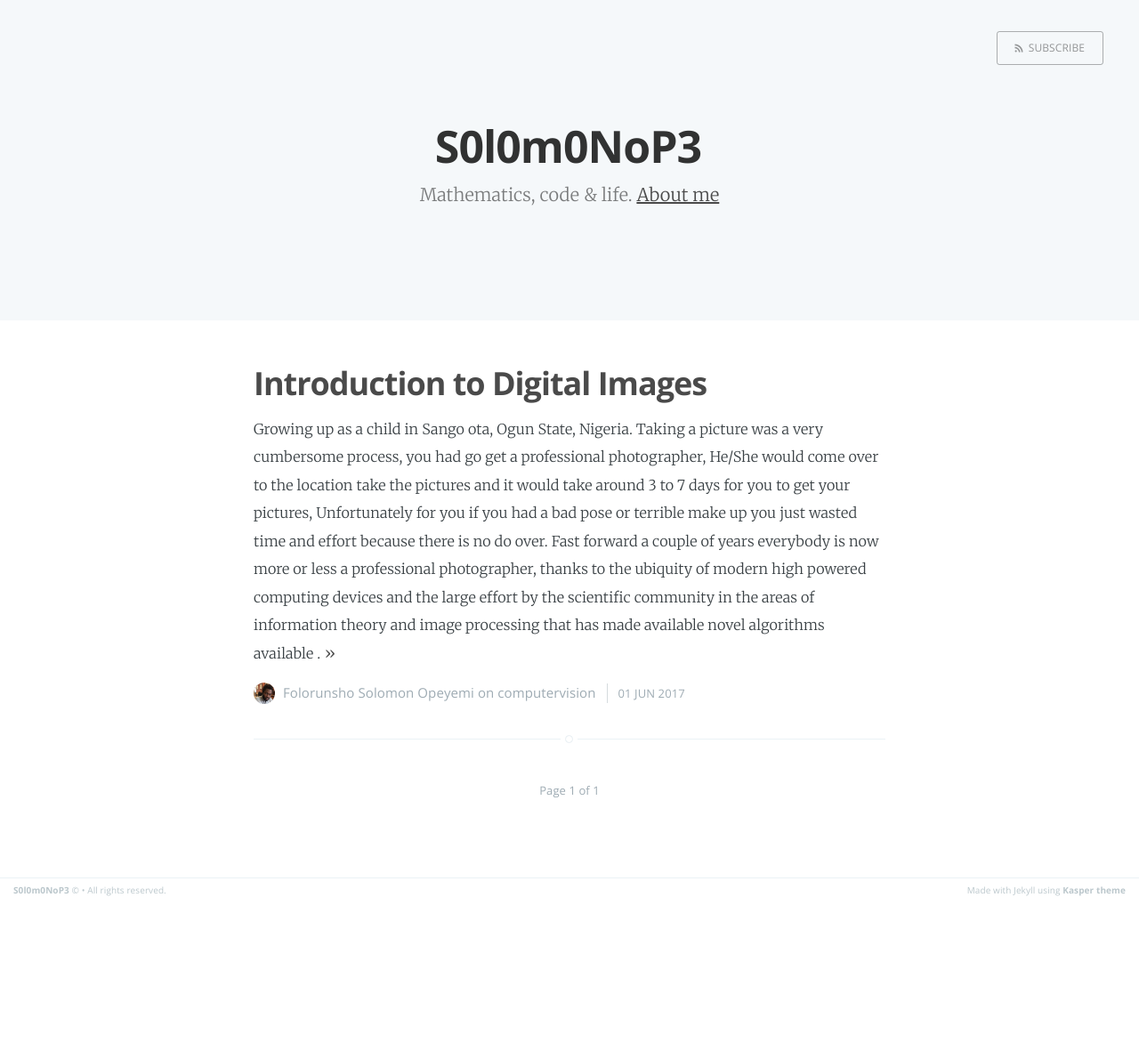
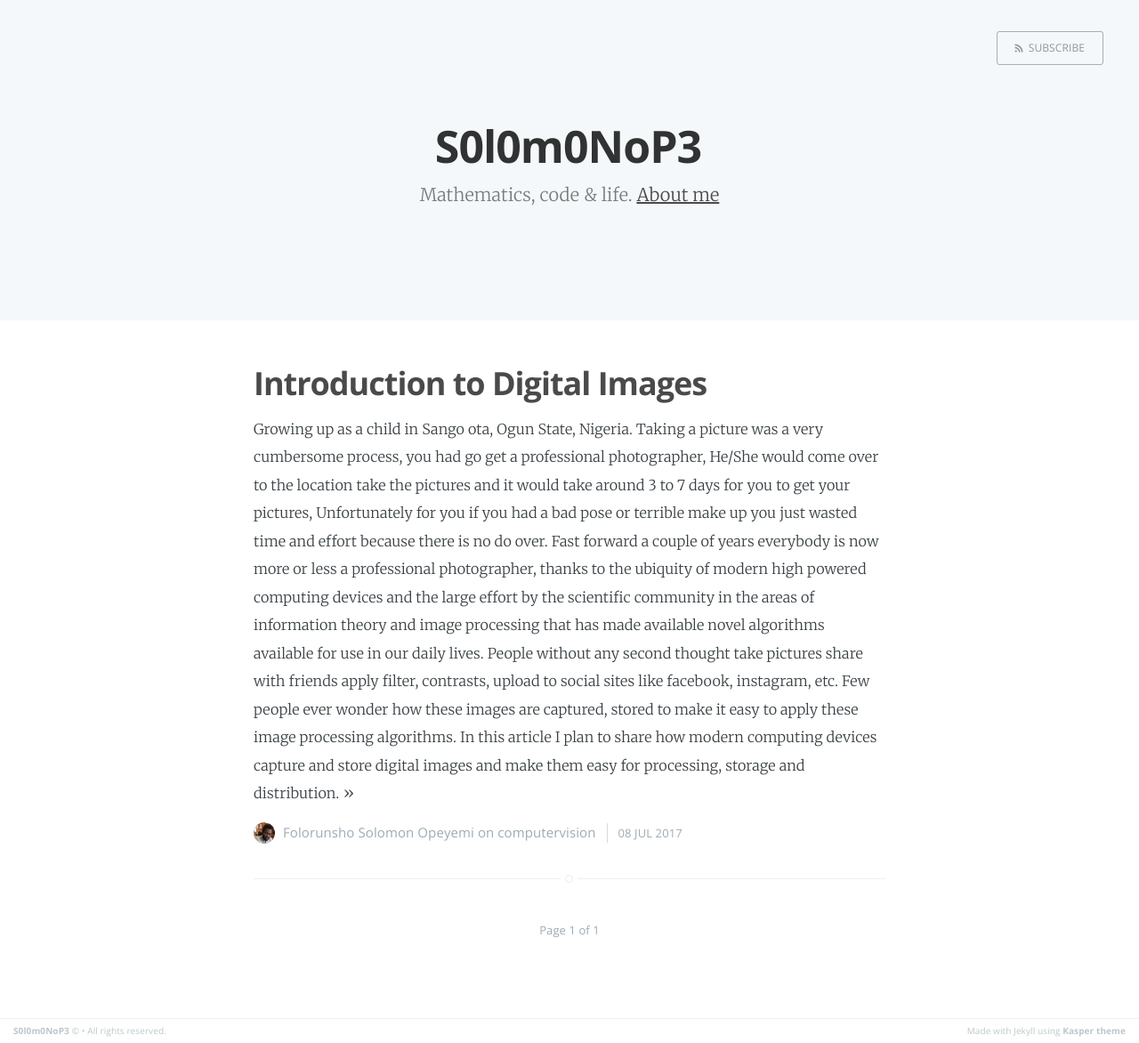
Before and after one commit to solomonope/solomonope.github.io, a Jekyll site: the page built from index.html, in a window 1280 px wide. Shown: the whole page at 89% size. Built offline with Jekyll 4.4.1, drawn with Linux system fonts in a browser that asks for light colours; the list of posts is cut into pages by our own code; before the commit the page ends 1015 px from its top, so only the background shows below that; some of the changed lines change nothing that is shown.

Commit message:
publish image processing

```diff
--- a/_posts/2017-06-28-digitalimages.markdown
+++ b/_posts/2017-06-28-digitalimages.markdown
@@ -1,38 +1,32 @@
 ---
 layout: post
 title:  "Introduction to Digital Images"
-date:   2017-06-01 00:00:00
+date:   2017-07-08 00:00:00
 disqus: true
 author: true
 categories: computervision
 ---
 
-
 Growing up as a child in Sango ota, Ogun State, Nigeria. Taking a picture was a very cumbersome process, you had go get a professional photographer, He/She would come over to the location take the pictures and it would take around 3 to 7 days for you to get your pictures, Unfortunately for you if you had a bad pose or terrible make up you just wasted time and effort because there is no do over.
-Fast forward a couple of years everybody is now more or less a professional photographer, thanks to the ubiquity of modern high powered computing devices and the large effort by the scientific community  in the areas of information theory and image processing that has made available novel algorithms available .
-
-People without any second thought take pictures share with friends apply filter,contracts upload to social sites like facebook,  instagram, etc. Few people ever wonder how these  images are captured, stored to make it easy to apply these image processing algorithms.
-
+Fast forward a couple of years everybody is now more or less a professional photographer, thanks to the ubiquity of modern high powered computing devices and the large effort by the scientific community  in the areas of information theory and image processing that has made available novel algorithms available for use in our daily lives.
+People without any second thought take pictures share with friends apply filter, contrasts, upload to social sites like facebook,  instagram, etc. Few people ever wonder how these  images are captured, stored to make it easy to apply these image processing algorithms.
 In this article I plan to share how modern computing devices capture and store digital images and make them easy for processing, storage and distribution.
 
-
-#   Image as a Signal
+# Image as a Signal
 
 A signal is  a function that maps/relates  a set  of one or more value(s) or number(input)  to another set of value(s) or number(output),  a specific number for the same signal or function would always map to the same number
-A function has three main parts  namely input(s) sometimes referred to as independent variable(s), relation and output sometimes referred to as dependent variable, The relation describes the relationship between  the input variable and the output variable an example is the function describe below,  f(x) =  2x+7, here the input is x, the relation is 2x+7 and the output is the result of this computation.
+A function has three main parts  namely input(s) (sometimes referred to as independent variable(s)),  the relation and output (sometimes referred to as dependent variable), The relation describes the relationship between  the input variable and the output variable an example is the function describe below,  f(x) =  2x+7, here the input is x, the relation is 2x+7 and the output is the result of this computation.
 
-<img src='https://d2mxuefqeaa7sj.cloudfront.net/s_A307448D73619847BBAE4637D13A7398C7639787817565D0F7DF3828E14DC089_1498646191782_FunctionMachine.png' class="center"/>
-
-
+<img src="https://d2mxuefqeaa7sj.cloudfront.net/s_A307448D73619847BBAE4637D13A7398C7639787817565D0F7DF3828E14DC089_1498646191782_FunctionMachine.png" />
 
 A signal can be analogue or digital, The fundamental difference between a digital signal and an analogue signal is that for  an analogue signal the range of values for the dependent variable and the independent variable is infinite, while for a digital signal that range is fixed.
 
 For most physically occurring signals their input is time e.g sound, pressure, primarily because of how transducers work.
 
 
-https://d2mxuefqeaa7sj.cloudfront.net/s_A307448D73619847BBAE4637D13A7398C7639787817565D0F7DF3828E14DC089_1498627363868_sampling.png
-https://d2mxuefqeaa7sj.cloudfront.net/s_A307448D73619847BBAE4637D13A7398C7639787817565D0F7DF3828E14DC089_1498627363864_quantization.jpg
+<img src="https://d2mxuefqeaa7sj.cloudfront.net/s_A307448D73619847BBAE4637D13A7398C7639787817565D0F7DF3828E14DC089_1498627363868_sampling.png" />
 
+<img src="https://d2mxuefqeaa7sj.cloudfront.net/s_A307448D73619847BBAE4637D13A7398C7639787817565D0F7DF3828E14DC089_1498627363864_quantization.jpg"/>
 
 An analogue signal is converted to a digital signal, by going through a process call Analogue to digital conversion, in this process the signal is sampled and quantized,  sampling  involves measuring the instantaneous value of a signal at fixed time intervals  getting a sequence of values, referred to a discrete time values.
 while quantisation involves  assigning a value from the fixed set of values to this instantaneous value, it could be the exact value or this closest value, in this process precision is usually lost.
@@ -44,39 +38,77 @@
 
 # Vision and Image formation
 
-
-https://d2mxuefqeaa7sj.cloudfront.net/s_A307448D73619847BBAE4637D13A7398C7639787817565D0F7DF3828E14DC089_1498624558733_camera.png
-https://d2mxuefqeaa7sj.cloudfront.net/s_A307448D73619847BBAE4637D13A7398C7639787817565D0F7DF3828E14DC089_1498624558738_eyes.png
-
+<img src="https://d2mxuefqeaa7sj.cloudfront.net/s_A307448D73619847BBAE4637D13A7398C7639787817565D0F7DF3828E14DC089_1498624558733_camera.png" />
+<img src="https://d2mxuefqeaa7sj.cloudfront.net/s_A307448D73619847BBAE4637D13A7398C7639787817565D0F7DF3828E14DC089_1498624558738_eyes.png" />
 
 A lot of modern engineering is inspired by nature and the way a modern camera captures an image is a model of how the eyes work.
 The camera like the eyes consist of two fundamental parts the lens and the light intensity sensors, it also contains the iris, which controls the amount of light passing through the lense.
 
 
-https://d2mxuefqeaa7sj.cloudfront.net/s_A307448D73619847BBAE4637D13A7398C7639787817565D0F7DF3828E14DC089_1498630810953_image_acquisition.png
+<img src="https://d2mxuefqeaa7sj.cloudfront.net/s_A307448D73619847BBAE4637D13A7398C7639787817565D0F7DF3828E14DC089_1498630810953_image_acquisition.png" />
 
 
 The fundamental process of image formation and vision is the light from a light source falls on objects within a scene, some of these light is absorbed by the objects in the scene and some are reflected back, these reflected light intensity, then goes through a system of lenses depending on the intensity of the light the iris either contracts or detracts, the lense then focuses these reflected light on the light intensity sensors, these sensors are arranged in a grid like manner indexed by their x and y co-ordinates. Each point on the grid is referred to as a pixel which contains the measure light intensity at the position.
-The  number of grid positions in the x and y co-ordinates, gives what is called image resolution, this is different from the ADC resolution, the multilication of the values of x and y, gives the total number of pixels in the image.
-It is very common for manufactures of camera to say their camera is 3Mega Pixel camera, what they mean is the widght(x) and the height(y) of the image give the total number of pixels in the image.
-The number of pixels in an image and the number of bits per pixel contribute to the quality of image, The higher the number of pixel there is in an image the smoother or clearer the image would appear and the higher the number of bits per pixel in an image the more real or the more colours the image would be able to represent their by improving the visual perception of the acquired digital image.
+The  number of grid positions in the x and y co-ordinates, gives what is called image resolution, this is different from the ADC resolution, the multiplication of the values of x and y, gives the total number of pixels in the image.
+It is very common for manufactures of camera to say their camera is a 3 Megapixel camera, what they mean is the width(x) and the height(y) of the image give the total number of pixels in the image, when multiplied together, this is essentially the area of the grid.
+
+The number of pixels in an image and the number of bits per pixel contribute to the quality of image, The higher the number of pixels there is in an image the smoother or clearer the image would appear and the higher the number of bits per pixel in an image the more real or the more colours the image would be able to represent their by improving the visual perception of the acquired digital image.
+
+# Types of  Digital Image
+## Binary Image
+<img src="https://d2mxuefqeaa7sj.cloudfront.net/s_A307448D73619847BBAE4637D13A7398C7639787817565D0F7DF3828E14DC089_1499581478706_binary.png" />
 
 
 
-# Types of  Digital Image
-  Binary Image
+As indicated by the name, binary images are images that contain only to discrete levels  in the pixels of image, you guessed the discrete levels represent black and white, the integral values usually does not matter much but the common values are 0 and 255, 0 and 1. where 0 is for black in all instances.
 
-      Gray scale Image
-      Colour Image
+## Gray scale Image
+<img src="https://d2mxuefqeaa7sj.cloudfront.net/s_A307448D73619847BBAE4637D13A7398C7639787817565D0F7DF3828E14DC089_1499581499318_gray_capture.png" />
 
+
+Gray scale images contain discrete levels between 0 and 255, i.e from  black to white and the several shades of gray, Gray scale images are represented by 8 bits per pixel that is why there  are 256 different levels.
+
+## Colour Image
+<img src="https://d2mxuefqeaa7sj.cloudfront.net/s_A307448D73619847BBAE4637D13A7398C7639787817565D0F7DF3828E14DC089_1499581515978_color_image_proc.png"  />
+
+
+In primary school in my Fine Arts class, I was taught a concept called three primary colours Red, Green, Blue (RGB),  I was taught a combination of these three colours in a the right proportion can form all other colours that exist.
+Digital Images too apply this concept, In that a colour image is  three grids of f(x,y) called channels where each channel contains pixel for RED, GREEN and BLUE, mathematically a  coloured image is f(x,y)r + f(x,y)g + f(x,y)b = I.
+Imagine for each spatial pixel position, the value of the Red, Green, Blue are added together to get the final colour to be displayed at that position
 
 #  Image Storage Formats
 
-     BMP Format
-     Raw Format
+We have set the perfect pose, taken the perfect picture, we would like to apply that filter and all those cool things that would make we look awesome and share with our friends and they drool over how wonderful our life is.  But wait before the computer can apply  this cool things we want the computer needs to be able to store and retrieve this  image.
+The intended processing to be supported by the image, has a huge impact on the format the image is stored.
+Firstly I would like to describe how the image is represented in memory, Images are stored in memory as they are sampled in the spatial domain, N By M array of measured intensity the intersection f(x,y) for the array is called a pixel, depending on the number of bits(2,4,8,16,24) used in the quantisation the storage requirement of an image in memory is N * M * 8, for an 8 bit per pixel image, while  (N **M ** 8) * 3 for a colour image.
 
-References
+So as a general rule the better the quality of the image the larger it is most likely going to be in memory. The problem is this sucks, because the larger the image the more expensive it would be  to store and share with friends how sad. Fear not, Not so long ago a man named Claude Shannon was able to mathematically prove that given any dataset we are able to quantify the information in that dataset, this idea lead to things like compression, which helps us capture large images and use only a part of the captured image and still main high quality and visual perception of the image.
 
+##  Bitmap  Format
+
+As the name suggests,  it is  a bit-map of the intensities of a captured image, it is can be visualised as storing the image matrix to a file.
+A bitmap image file has three major parts,  the file header, bitmap information and the bitmap array.
+The file header is of size 14 bytes provides stores the storage format and the image size, The bitmap information part contains information such as the width and height of the image, if compressed or not,  while the bitmap array contains the image array.
+
+
+##  Raw Format
+
+A raw image usually represent the raw image acquired from the image sensors, it contains the originally acquired intensity levels before any image processing has been done on the acquired images.
+It is especially useful for researcher and professional photographers as it provide them with the greatest control.
+
+## JPEG
+
+Full meaning is Joint Photographic expert group, the major feature of this image format is its compression algorithm, unlike bitmap images that uses, run-length encoding for compression, it uses discrete cosine transform.
+This makes JPEG’s relatively smaller than bitmap, As a result of compression the quality of image tends to be lost.
+JPEG are more common image form as an output of a  digital camera .
+
+# Conclusion
+
+Digital photograghy  is all around us, we tend to capture all the moments we exprience, and share those wonderful images with our friends and family, Hopefully you now understand digital images better and have a apperciation for the science involved, In a future article I plan to share some fundamental image processing techniques.
+
+# LINKS
 1. [Signals and System, Tutorialspoint](https://www.tutorialspoint.com/signals_and_systems/index.htm)
 2. [Functions, Math is fun](https://www.mathsisfun.com/sets/function.html)
 3. [Sampling, Guassiansinewave.com](http://www.gaussianwaves.com/2014/07/sampling-a-signal-in-matlab/)
+4. https://en.wikipedia.org/wiki/Binary_image
+5. https://en.wikipedia.org/wiki/BMP_file_format
```
